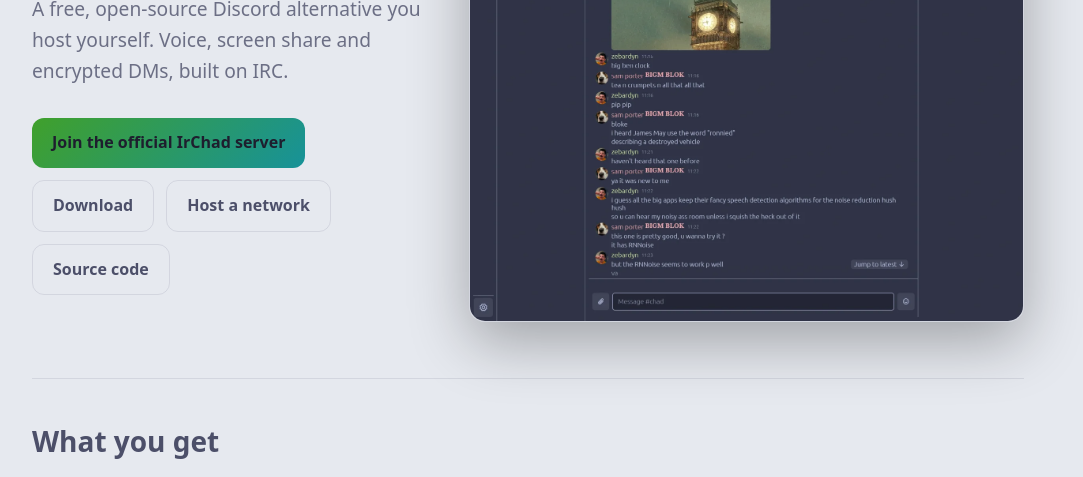
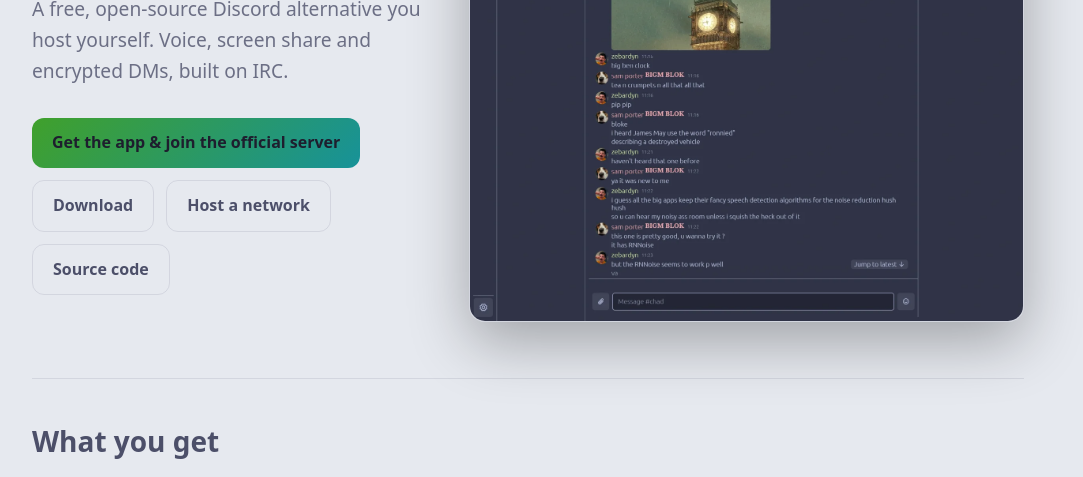
Before and after one commit to irchad-chat/irchad, an Astro site in the folder site/: page / in a window 1280 px wide. Shown: the part 279-756 px from the top of the page, without its empty margins (112-1195 px from the left). Built offline with nearby package versions, Linux system fonts and the light colour scheme; Astro itself is replaced by a stand-in of ours.

Commit message:
make intallation more clear
Co-Authored-By: Claude Opus 5.5 <noreply@anthropic.com>

```diff
--- a/site/src/pages/index.astro
+++ b/site/src/pages/index.astro
@@ -88,7 +88,7 @@ const table = [
         <h1>IrChad</h1>
         <p class="lede">A free, open-source Discord alternative you host yourself. Voice, screen share and encrypted DMs, built on IRC.</p>
         <p class="cta">
-          <a class="btn primary" href="/invite"><Fragment set:html={icon("sign-in")} />Join the official IrChad server</a>
+          <a class="btn primary" href="/invite"><Fragment set:html={icon("sign-in")} />Get the app &amp; join the official server</a>
           <a class="btn secondary" href="#download"><Fragment set:html={icon("download-simple")} />Download</a>
           <a class="btn secondary" href="#host"><Fragment set:html={icon("hard-drives")} />Host a network</a>
           <a class="btn secondary" href={repo}><Fragment set:html={icon("code")} />Source code</a>
```
